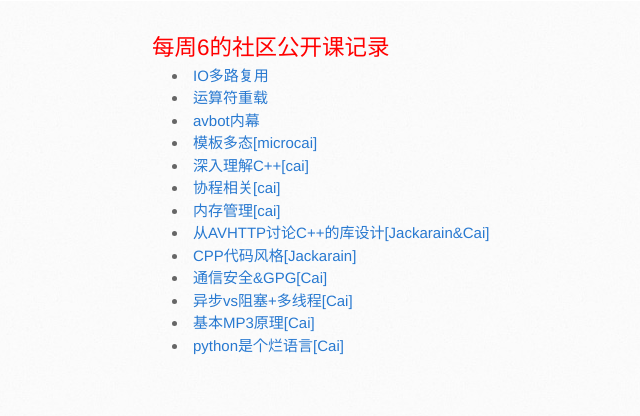
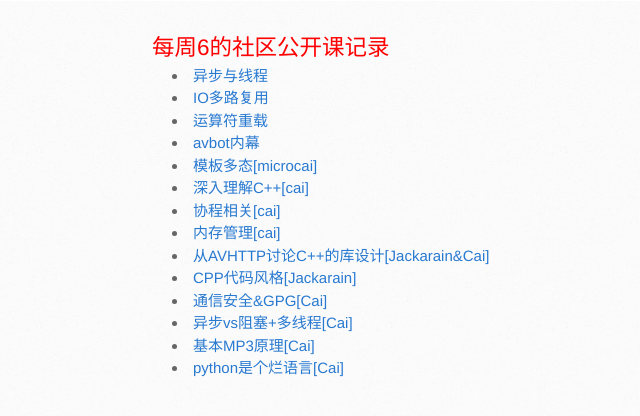
Before and after one commit to avplayer/avplayer.github.com, a Jekyll site: the page built from classes.md, in a window 1280 px wide. Shown: the top 416 px of the page, without its empty margins (18-658 px from the left). Built offline with Jekyll 4.4.1, drawn with Linux system fonts in a browser that asks for light colours; Markdown is read by kramdown in place of the engine named in the settings.

Commit message:
add class async and thread

```diff
--- a/classes.md
+++ b/classes.md
@@ -2,6 +2,7 @@
 layout: class
 title: 每周6的社区公开课记录
 ---
+* [异步与线程](https://avlog.avplayer.org/%E7%A5%9E%E8%AF%9D/%E5%BC%82%E6%AD%A5%E5%92%8C%E7%BA%BF%E7%A8%8B.html)
 * [IO多路复用](https://avlog.avplayer.org/3597082/IO%E5%A4%9A%E8%B7%AF%E5%A4%8D%E7%94%A8.html)
 * [运算符重载](https://avlog.avplayer.org/3597082/c++%E8%BF%90%E7%AE%97%E7%AC%A6%E9%87%8D%E8%BD%BD.html)
 * [avbot内幕](https://avlog.avplayer.org/3597082/avbot%E5%86%85%E5%B9%95.html)
```
